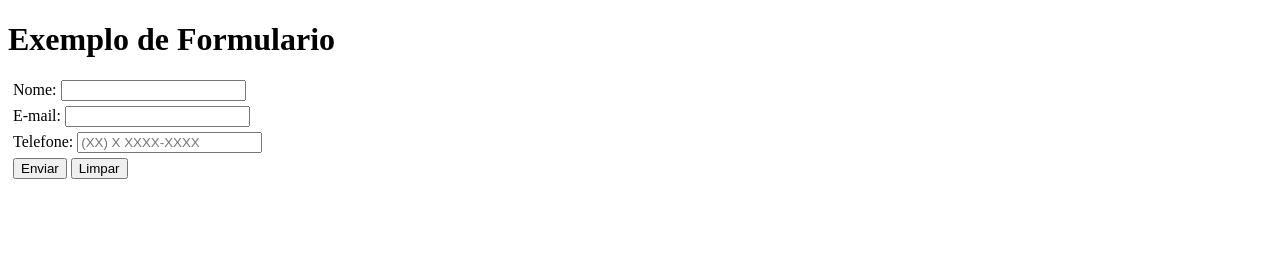
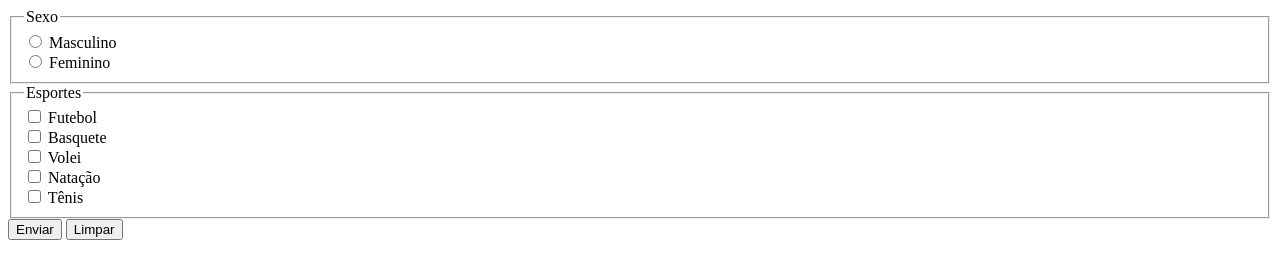
Before and after one commit to ThiagoRambo/atividade-cev, a plain HTML site: page form002.html in a window 1280 px wide. Drawn offline with Linux system fonts and the light colour scheme.

Commit message:
checkbox e radio

```diff
--- a/form002.html
+++ b/form002.html
@@ -3,36 +3,35 @@
 <head>
   <meta charset="UTF-8">
   <meta name="viewport" content="width=device-width, initial-scale=1.0">
-  <title>Formulario</title>
-  <style>
-    div {
-      margin: 5px;
-    }
-  </style>
+  <title>Exemplo formulario</title>
 </head>
 <body>
-  <h1>Exemplo de Formulario</h1>
+
   <form action="cadastro.php" method="get" autocomplete="on">
 
-    <div>
-      <label for="inome">Nome:</label>
-      <input type="text" name="nome" id="inome" required autocomplete="username" maxlength="20">
-    </div>
+    <fieldset>
+      <legend>Sexo</legend>
+      <input type="radio" name="sexo" id="isexm" value="M"> <label for="isexm">Masculino</label> <br>
+      <input type="radio" name="sexo" id="isexf" value="F"> <label for="isexf">Feminino</label>
+    </fieldset>
 
-    <div>
-      <label for="iemail">E-mail:</label>
-      <input type="email" name="email" id="iemail" autocomplete="email" required>
-    </div>
 
-    <div>
-      <label for="itel">Telefone:</label>
-      <input type="tel" name="tel" id="itel" autocomplete="tel" required pattern="^\(\d{2}\)\d{4,5}-\d{4}$" placeholder="(XX) X XXXX-XXXX">
-    </div>
+    <fieldset>
+      <legend>Esportes</legend>
+      <label for="iesfut">
+        <input type="checkbox" name="esfut" id="iesfut"> Futebol <br>
+      </label>
+      <input type="checkbox" name="esbas" id="iesbas"> Basquete <br>
+      <input type="checkbox" name="esvol" id="iesvol"> Volei <br>
+      <input type="checkbox" name="esnat" id="iesnat"> Natação <br>
+      <input type="checkbox" name="esten" id="iesten"> Tênis <br>
 
-    <div>
-      <input type="submit" value="Enviar">
-      <input type="reset" value="Limpar">
-    </div>
+    </fieldset>
+
+      <div>
+        <input type="submit" value="Enviar">
+        <input type="reset" value="Limpar">
+      </div>
 
   </form>
 
```
